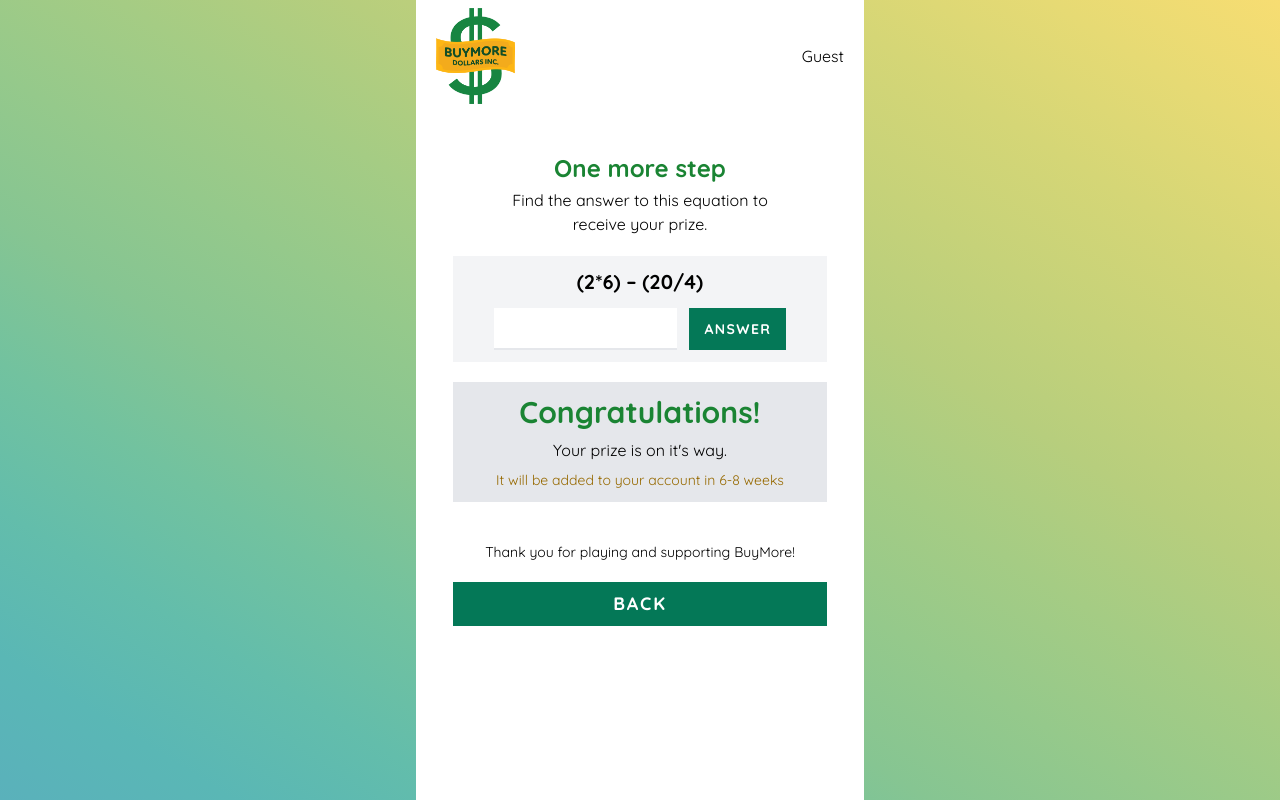
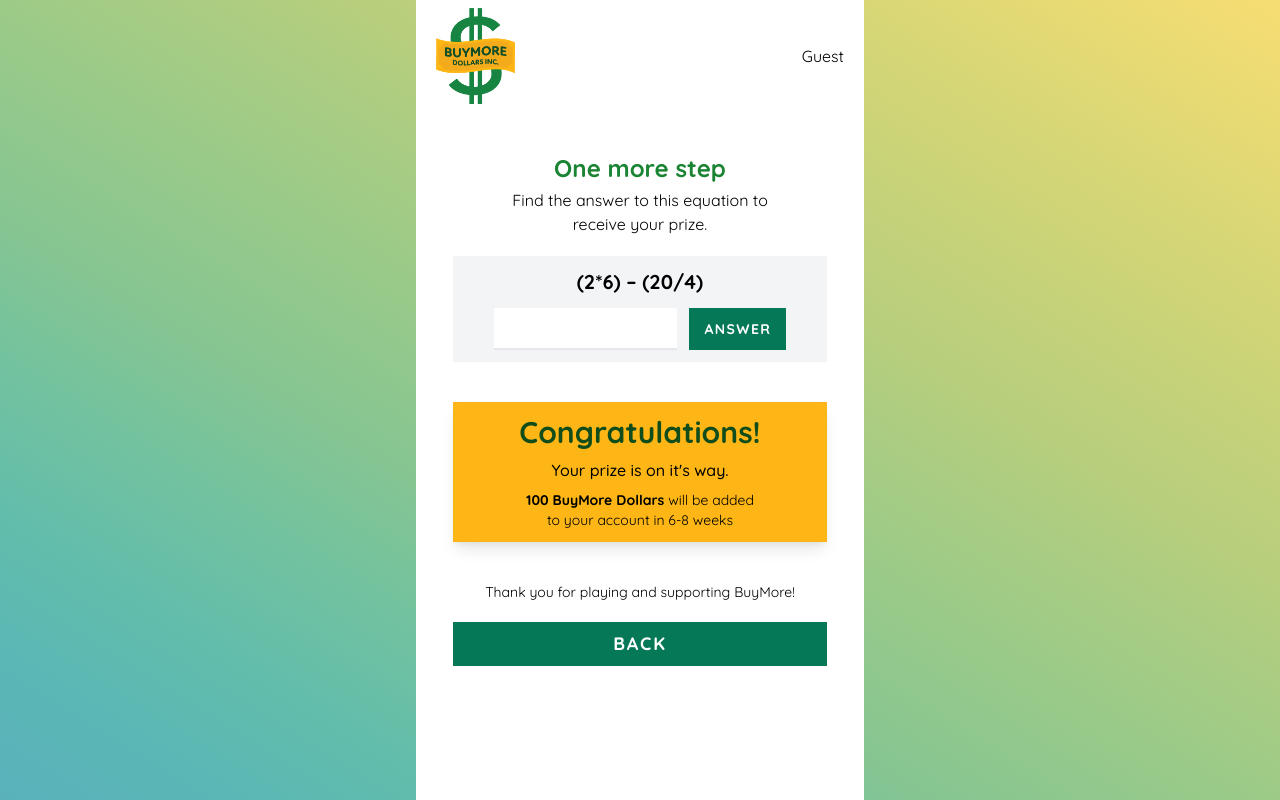
Before and after one commit to Bhanwra/BuyMoreDollars, a React (Create React App) app in the folder client/: page /win in a window 1280 px wide. Built offline with nearby package versions, Linux system fonts and the light colour scheme.

Commit message:
win page & theme color

```diff
--- a/client/src/views/Win.jsx
+++ b/client/src/views/Win.jsx
@@ -8,7 +8,7 @@ const Win = (props) => {
             <p className="text-2xl font-bold text-theme-colors-light text-center mt-5">One more step</p>
             <p className="text-center mt-1 mb-5">Find the answer to this equation to <br></br>receive your prize.</p>
 
-            <div className="bg-gray-100 w-10/12 p-3">
+            <div className="bg-gray-100 w-10/12 p-3 mb-5">
                 <p className="text-center font-bold text-xl">(2*6) – (20/4)</p>
 
                 <div className="w-10/12 flex justify-items-center m-auto mt-3">
@@ -19,10 +19,10 @@ const Win = (props) => {
 
 
             {/* If answered correctly */}
-            <div className="my-5 p-3 w-10/12 bg-gray-200">
-                <h2 className=" text-center text-3xl font-bold text-theme-colors-light">Congratulations!</h2>
-                <p className="text-center mt-2">Your prize is on it's way.</p>
-                <p className="text-center mt-2 text-sm text-theme-colors-d-gold">It will be added to your account in 6-8 weeks</p>
+            <div className="my-5 p-3 w-10/12 bg-theme-colors-l-gold shadow-lg">
+                <h2 className=" text-center text-3xl font-bold text-theme-colors-dark">Congratulations!</h2>
+                <p className="text-center mt-2 font-medium">Your prize is on it's way.</p>
+                <p className="text-center mt-2 text-sm"><span className="font-bold">100 BuyMore Dollars</span> will be added <br></br>to your account in 6-8 weeks</p>
 
             </div>
 
--- a/client/tailwind.config.js
+++ b/client/tailwind.config.js
@@ -12,7 +12,8 @@ module.exports = {
           'dark': '#114C1B',
           'light': '#1A8433',
 
-          'd-gold': '#976A02'
+          'd-gold': '#976A02',
+          'l-gold': '#FDB615'
         }
       },
       zIndex: {
```
